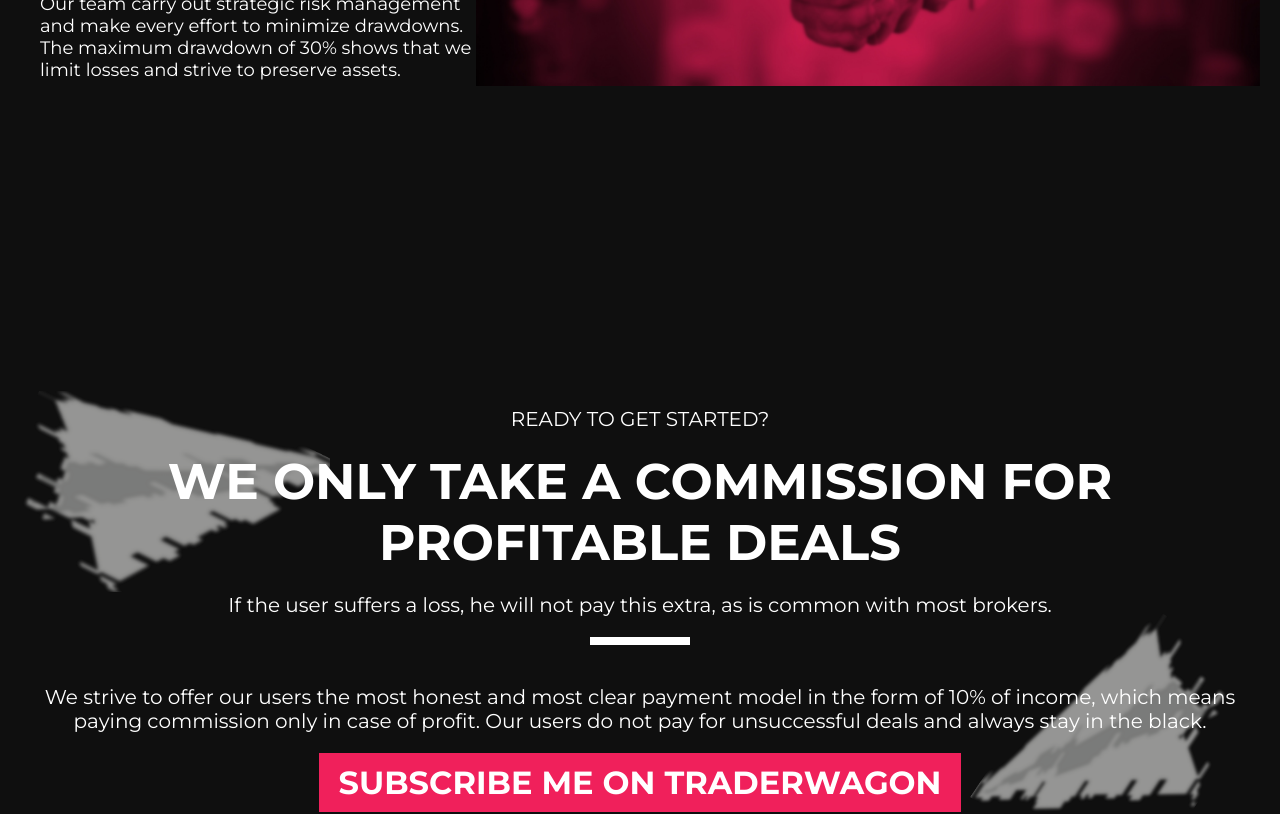
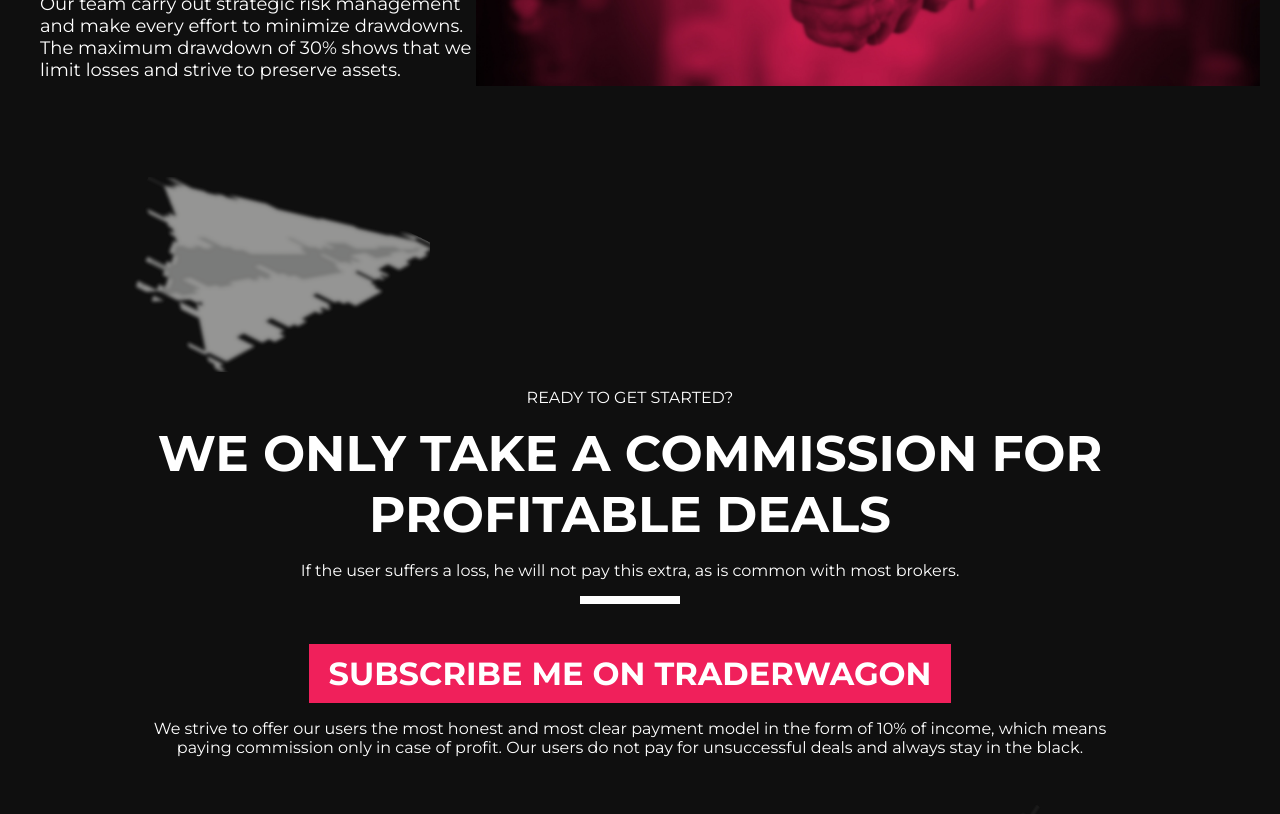
Before and after one commit to LaineZ/profitwave, an Angular app: page / in a window 1280 px wide. Shown: the part 3920-4734 px from the top of the page. Built offline with nearby package versions, Linux system fonts and the light colour scheme.

Commit message:
Subscribe slide adoptation

```diff
--- a/src/app/main-slide/main-slide.component.scss
+++ b/src/app/main-slide/main-slide.component.scss
@@ -47,4 +47,11 @@
     color: var(--fg);
     font-family: Montserrat, sans-serif;
     font-weight: bold;
+    transition: all 0.5s;
 }
+
+button:hover {
+    background-color: var(--fg);
+    color: var(--bg);
+    transition: all 0.5s;
+}
--- a/src/app/minimum-drawdown/minimum-drawdown.component.scss
+++ b/src/app/minimum-drawdown/minimum-drawdown.component.scss
@@ -24,7 +24,7 @@
     margin-top: 30%;
     display: none;
     width: 100%;
-    height: 50vh;
+    min-height: 50vh;
     justify-content: center;
     align-items: center;
     background-size: cover;
@@ -37,11 +37,13 @@
 
     .text-information {
         background-color: var(--bg);
-        width: 75%;
+        max-width: 75%;
         margin-left: auto;
         margin-right: auto;
         position: sticky;
         padding: 10px;
+        margin-top: 50px;
+        margin-bottom: 50px;
     }
 
     h1 {
--- a/src/app/slide-follow/slide-follow.component.scss
+++ b/src/app/slide-follow/slide-follow.component.scss
@@ -47,7 +47,7 @@
 
     @media (max-width: 1070px) {
         text-align: unset;
-        max-width: 600px;
+        max-width: 800px;
 
         p {
             font-size: unset;
--- a/src/app/slide-subscribe/slide-subscribe.component.html
+++ b/src/app/slide-subscribe/slide-subscribe.component.html
@@ -1,13 +1,15 @@
-<main>
-    <div class="content" [style.backgroundPosition]="backgroundPosition">
+<main [style.backgroundPosition]="backgroundPosition">
+    <div class="content">
+        <img class="image-left" src="../../assets/images/telegram.png">
         <p>READY TO GET STARTED?</p>
         <h1>WE ONLY TAKE A COMMISSION FOR PROFITABLE DEALS</h1>
         <p>If the user suffers a loss, he will not pay this extra, as is common with most brokers.</p>
         <div class="block"></div>
-        <p>We strive to offer our users the most honest and most clear payment model in the form of 10% of income, which means
-            paying commission only in case of profit. Our users do not pay for unsuccessful deals and always stay in the black.</p>
         <button>
             SUBSCRIBE ME ON TRADERWAGON
         </button>
+        <p>We strive to offer our users the most honest and most clear payment model in the form of 10% of income, which means
+            paying commission only in case of profit. Our users do not pay for unsuccessful deals and always stay in the black.</p>
+        <img class="image-right" src="../../assets/images/telegram2.png">
     </div>
 </main>
--- a/src/app/slide-subscribe/slide-subscribe.component.scss
+++ b/src/app/slide-subscribe/slide-subscribe.component.scss
@@ -1,30 +1,43 @@
+@use "../../styles.scss" as g;
+
 main {
-    height: 800px;
+    min-height: 100vh;
+    display: flex;
+    justify-content: center;
+    align-items: center;
+    width: calc(100vw - 20px);
+    overflow: hidden;
 }
 
 h1 {
     padding: 0;
     margin: 0;
     font-size: 50px;
+
+    @media (max-width: 1070px) {
+        font-size: 30px;
+    }
 }
 
 img {
-    width: 100%;
+    width: 30%;
     display: block;
-    margin-top: 4vh;
-    margin-bottom: 4vh;
 }
 
+.image-left {
+    margin-top: 40px;
+}
+
+.image-right {
+    margin-bottom: 10%;
+    float: right;
+}
+
+
 .content {
-    padding-top: 250px;
-    background-image: url("../../assets/images/telegram.png"), url("../../assets/images/telegram2.png");
-    background-position: 0% 5%, 100% 100%;
-    background-repeat: no-repeat, no-repeat;
-    background-size: 25%, 25%;
-    height: 100%;
     margin-left: auto;
     margin-right: auto;
-    max-width: 1400px;
+    max-width: 1000px;
     text-align: center;
 
     p {
@@ -34,6 +47,10 @@
     @media (max-width: 1400px) {
         margin-left: 20px;
         margin-right: 20px;
+
+        p {
+            font-size: unset;
+        }
     }
 }
 
@@ -57,4 +74,16 @@
     color: var(--fg);
     font-family: Montserrat, sans-serif;
     font-weight: bold;
+
+    @media (max-width: 1070px) {
+        max-width: 400px;
+    }
+
+    transition: all 0.5s;
 }
+
+button:hover {
+    background-color: var(--fg);
+    color: var(--bg);
+    transition: all 0.5s;
+}
--- a/src/app/slide-subscribe/slide-subscribe.component.ts
+++ b/src/app/slide-subscribe/slide-subscribe.component.ts
@@ -7,10 +7,10 @@
 })
 export class SlideSubscribeComponent {
   public backgroundPosition: string = '0% 5%, 100% 100%';
-  private scrollSpeed: number = 20;
+  private scrollSpeed: number = 10;
 
   @HostListener('window:scroll', ['$event']) onScroll(event: Event) {
     const scrollPosition = window.scrollY;
-    this.backgroundPosition = `0% calc(30% - ${scrollPosition / this.scrollSpeed}px), 100% calc(60% + ${scrollPosition / this.scrollSpeed}px)`;
+    this.backgroundPosition = `0% calc(-60% + ${scrollPosition / this.scrollSpeed}px), 100% calc(20% + ${scrollPosition / this.scrollSpeed}px)`;
   }
 }
```
